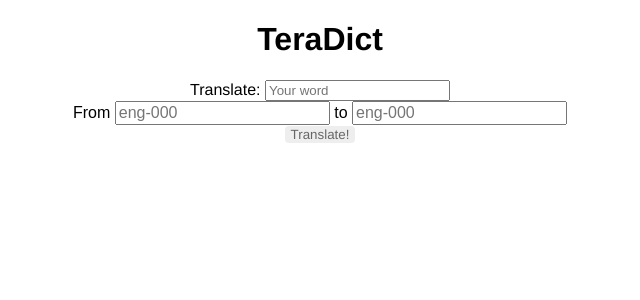
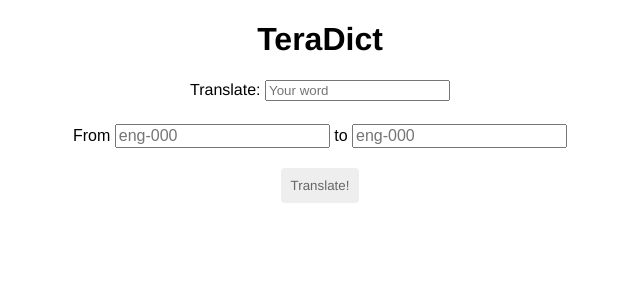
Before and after one commit to annieke/panlex-django, a Django app: page / in a window 1280 px wide. Shown: the top 300 px of the page, without its empty margins (320-960 px from the left). Run offline with Django 3.2, Linux system fonts and the light colour scheme; some libraries are stand-ins or nearby versions.

Commit message:
CSS tweaks

```diff
--- a/TeraDictV3/static/style.css
+++ b/TeraDictV3/static/style.css
@@ -8,9 +8,13 @@ form {
 	font-family: Helvetica, Arial, sans-serif;
 }
 
-div {
+div.ui-widget {
 	display: inline-block;
 	vertical-align: top;
+}
+
+div.word {
+	margin: 5px;
 }
 
 button {
@@ -20,6 +24,8 @@ button {
 	border: none;
 	border-color: #eeeeee;
 	border-radius: 4px;
+	padding: 10px;
+	margin: 20px;
 }
 
 button:hover {
--- a/TeraDictV3/templates/TeraDictV3/index.html
+++ b/TeraDictV3/templates/TeraDictV3/index.html
@@ -16,8 +16,10 @@
 <form id="base-form">
 {% csrf_token %}
 
-	<label for="word">Translate:</label>
-	<input type="text" id ="word" placeholder="Your word" />
+	<div class="word">
+		<label for="word">Translate:</label>
+		<input type="text" id ="word" placeholder="Your word" />
+	</div>
 
 	<br>
 
```
